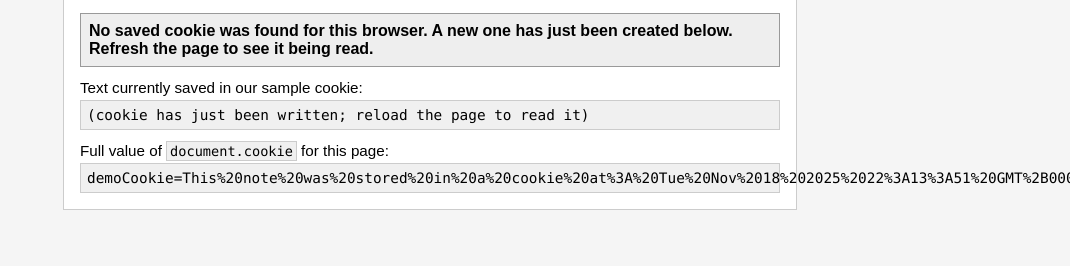
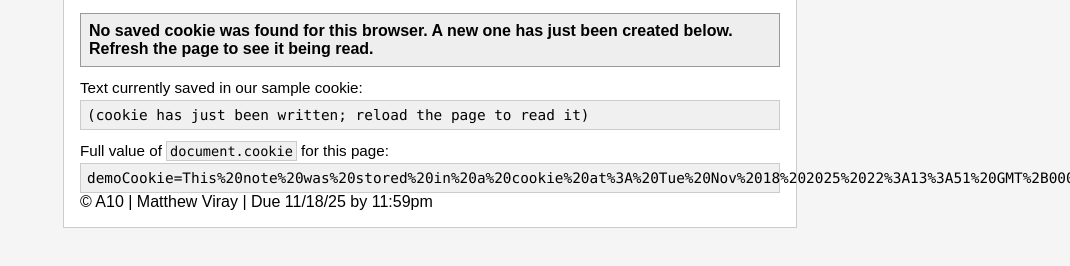
Before and after one commit to aamnesiaa/A10, a plain HTML site: page index.html in a window 1280 px wide. Shown: the part 134-400 px from the top of the page, without its empty margins (210-1280 px from the left). Drawn offline with Linux system fonts and the light colour scheme.

Commit message:
Copyrights

```diff
--- a/index.html
+++ b/index.html
@@ -24,6 +24,10 @@
       Full value of <code class="inline-code">document.cookie</code> for this page:
     </div>
     <code id="raw" class="code-block"></code>
+
+    <footer class="footer">
+      &copy; A10 | Matthew Viray | Due 11/18/25 by 11:59pm
+    </footer>
   </div>
 
   <script src="script.js"></script>
```
